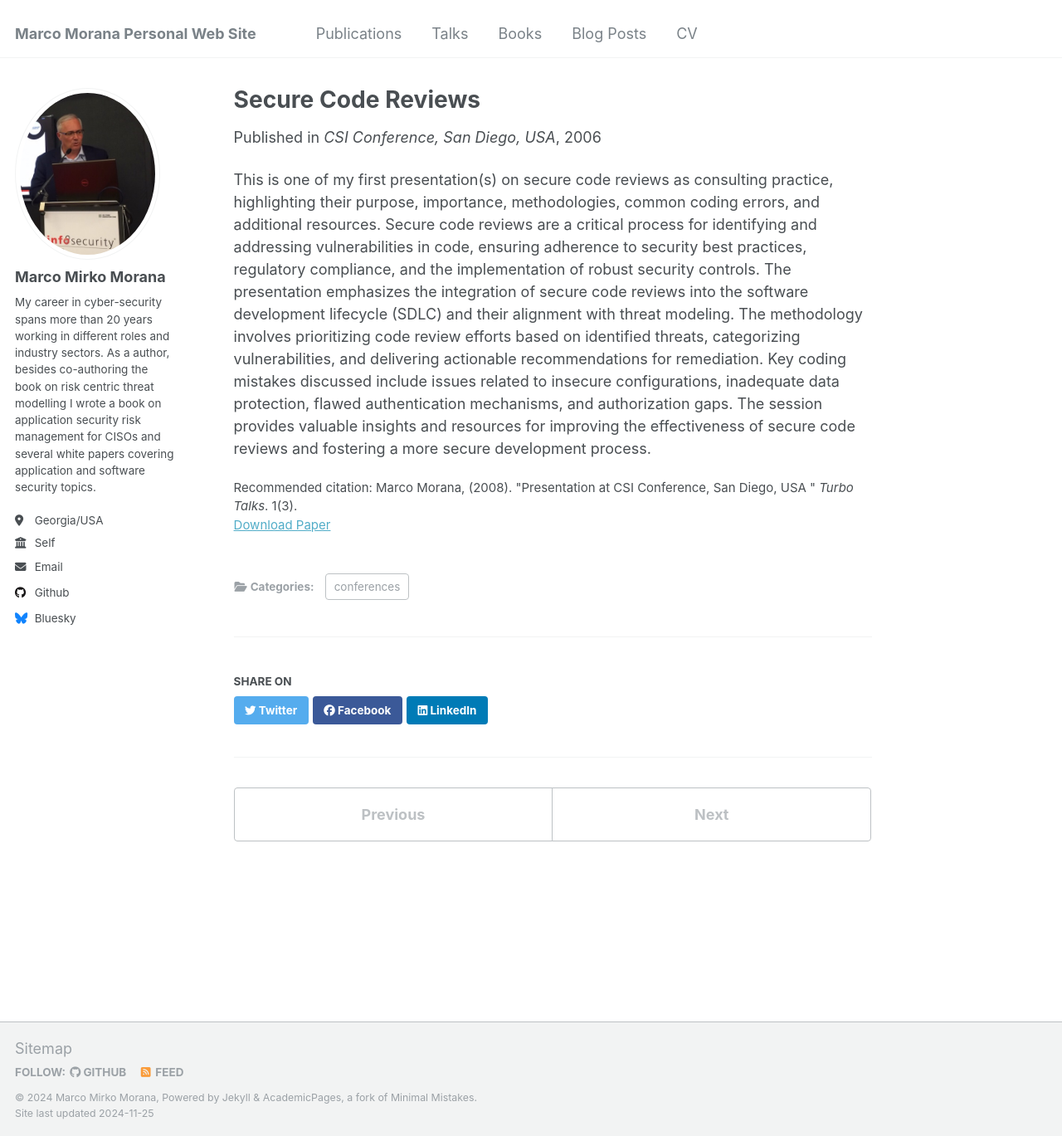
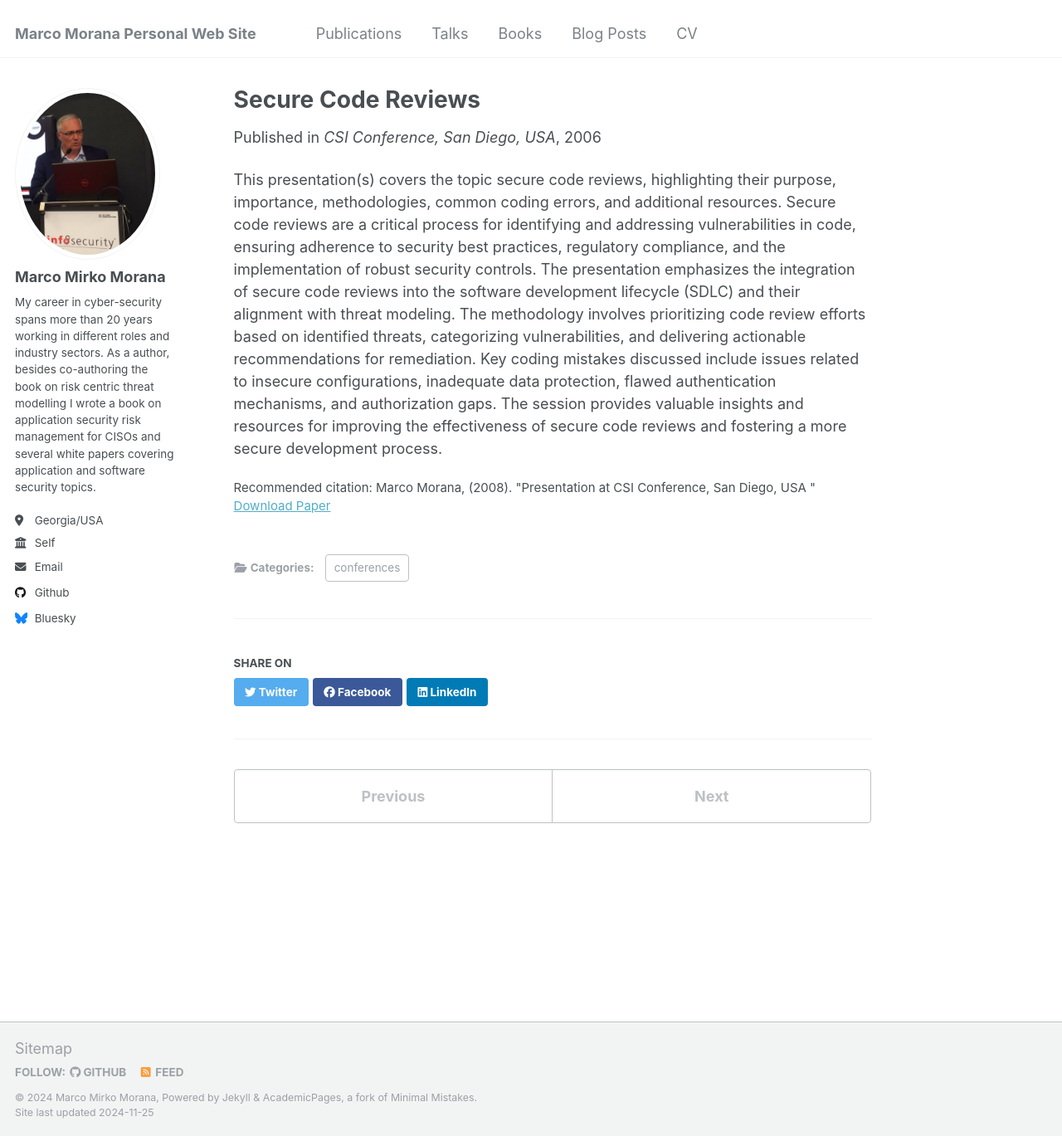
Before and after one commit to mmorana1/marcom, a Jekyll site: the page built from _publications/2008-11-2.md, in a window 1280 px wide and 1369 px high. Shown: the whole window at 83% size. Built offline with Jekyll 4.4.1, drawn with Linux system fonts in a browser that asks for light colours.

Commit message:
Update 2008-11-2.md

```diff
--- a/_publications/2008-11-2.md
+++ b/_publications/2008-11-2.md
@@ -7,7 +7,7 @@ excerpt: 'How to perform secure code reviews during the SDLC'
 date: 2006-11-2
 venue: 'CSI Conference, San Diego, USA'
 paperurl: 'https://www.slideshare.net/slideshow/secure-code-reviews-presentation/781108'
-citation: 'Marco Morana, (2008). &quot;Presentation at CSI Conference, San Diego, USA &quot; <i>Turbo Talks</i>. 1(3).'
+citation: 'Marco Morana, (2008). &quot;Presentation at CSI Conference, San Diego, USA &quot;'
 ---
 
-This is one of my first presentation(s) on secure code reviews as consulting practice, highlighting their purpose, importance, methodologies, common coding errors, and additional resources. Secure code reviews are a critical process for identifying and addressing vulnerabilities in code, ensuring adherence to security best practices, regulatory compliance, and the implementation of robust security controls. The presentation emphasizes the integration of secure code reviews into the software development lifecycle (SDLC) and their alignment with threat modeling. The methodology involves prioritizing code review efforts based on identified threats, categorizing vulnerabilities, and delivering actionable recommendations for remediation. Key coding mistakes discussed include issues related to insecure configurations, inadequate data protection, flawed authentication mechanisms, and authorization gaps. The session provides valuable insights and resources for improving the effectiveness of secure code reviews and fostering a more secure development process.
+This presentation(s) covers the topic secure code reviews, highlighting their purpose, importance, methodologies, common coding errors, and additional resources. Secure code reviews are a critical process for identifying and addressing vulnerabilities in code, ensuring adherence to security best practices, regulatory compliance, and the implementation of robust security controls. The presentation emphasizes the integration of secure code reviews into the software development lifecycle (SDLC) and their alignment with threat modeling. The methodology involves prioritizing code review efforts based on identified threats, categorizing vulnerabilities, and delivering actionable recommendations for remediation. Key coding mistakes discussed include issues related to insecure configurations, inadequate data protection, flawed authentication mechanisms, and authorization gaps. The session provides valuable insights and resources for improving the effectiveness of secure code reviews and fostering a more secure development process.
```
